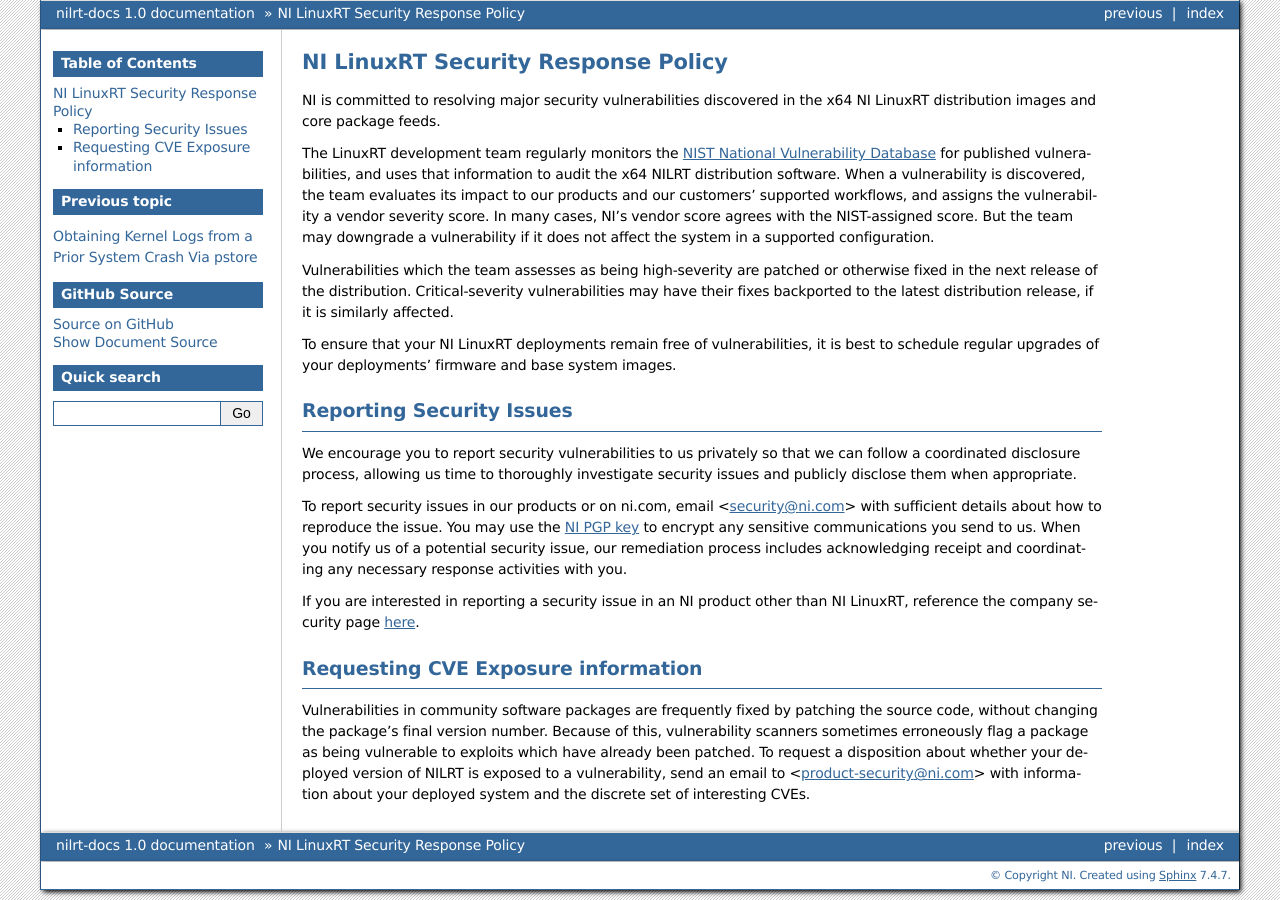
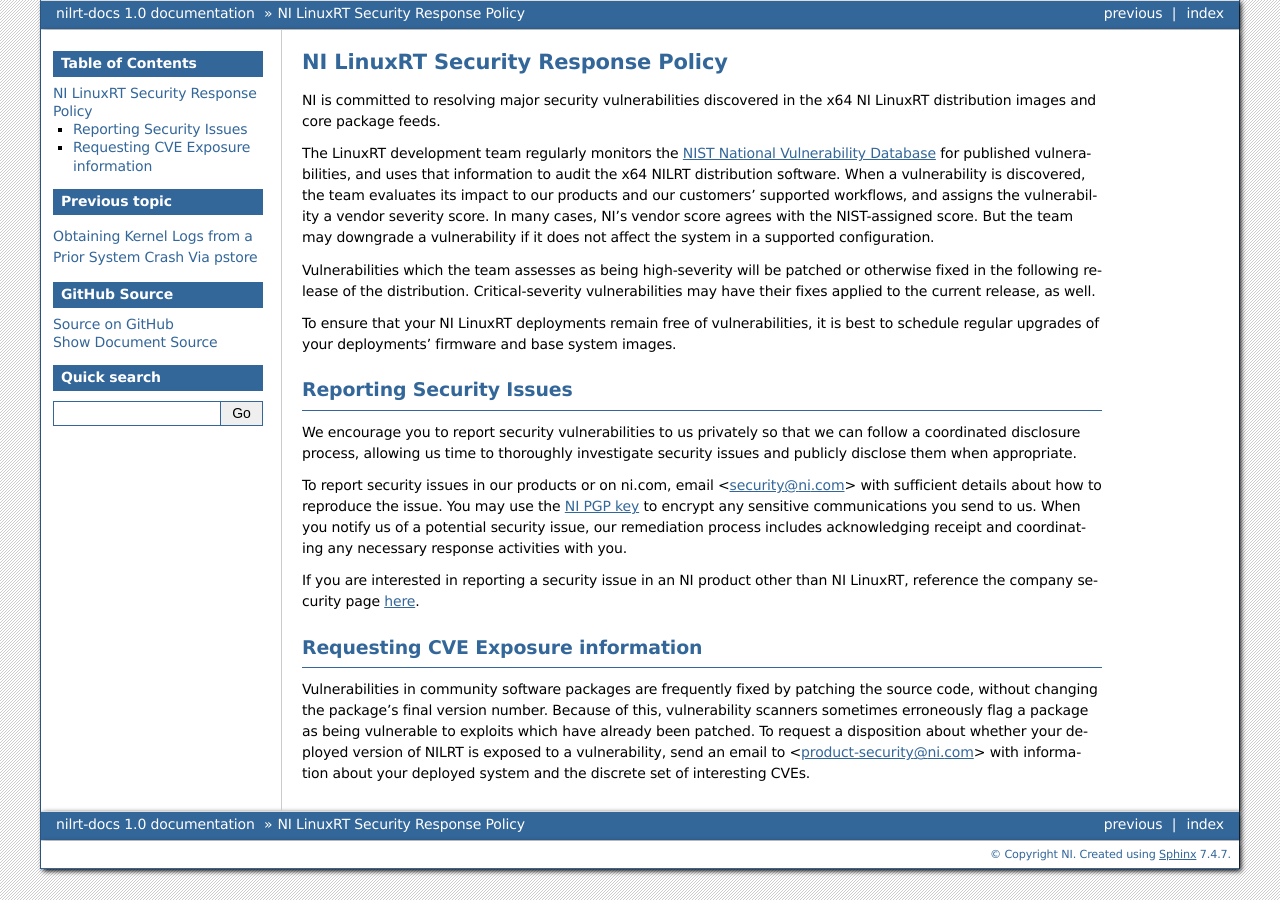
Before and after one commit to ni/nilrt-docs, a Sphinx documentation site: the page built from docs/source/policies/security_response_policy.rst, in a window 1280 px wide. Built offline with Sphinx 7.4.7, drawn with Linux system fonts in a browser that asks for light colours.

Commit message:
security_response_policy: adjust policy wording
Signed-off-by: Alex Stewart <alex.stewart@ni.com>

```diff
--- a/docs/source/policies/security_response_policy.rst
+++ b/docs/source/policies/security_response_policy.rst
@@ -5,7 +5,7 @@
 
 The LinuxRT development team regularly monitors the `NIST National Vulnerability Database <https://nvd.nist.gov/>`_ for published vulnerabilities, and uses that information to audit the x64 NILRT distribution software. When a vulnerability is discovered, the team evaluates its impact to our products and our customers' supported workflows, and assigns the vulnerability a vendor severity score. In many cases, NI's vendor score agrees with the NIST-assigned score. But the team may downgrade a vulnerability if it does not affect the system in a supported configuration.
 
-Vulnerabilities which the team assesses as being high-severity are patched or otherwise fixed in the next release of the distribution. Critical-severity vulnerabilities may have their fixes backported to the latest distribution release, if it is similarly affected.
+Vulnerabilities which the team assesses as being high-severity will be patched or otherwise fixed in the following release of the distribution. Critical-severity vulnerabilities may have their fixes applied to the current release, as well.
 
 To ensure that your NI LinuxRT deployments remain free of vulnerabilities, it is best to schedule regular upgrades of your deployments' firmware and base system images.
 
```
